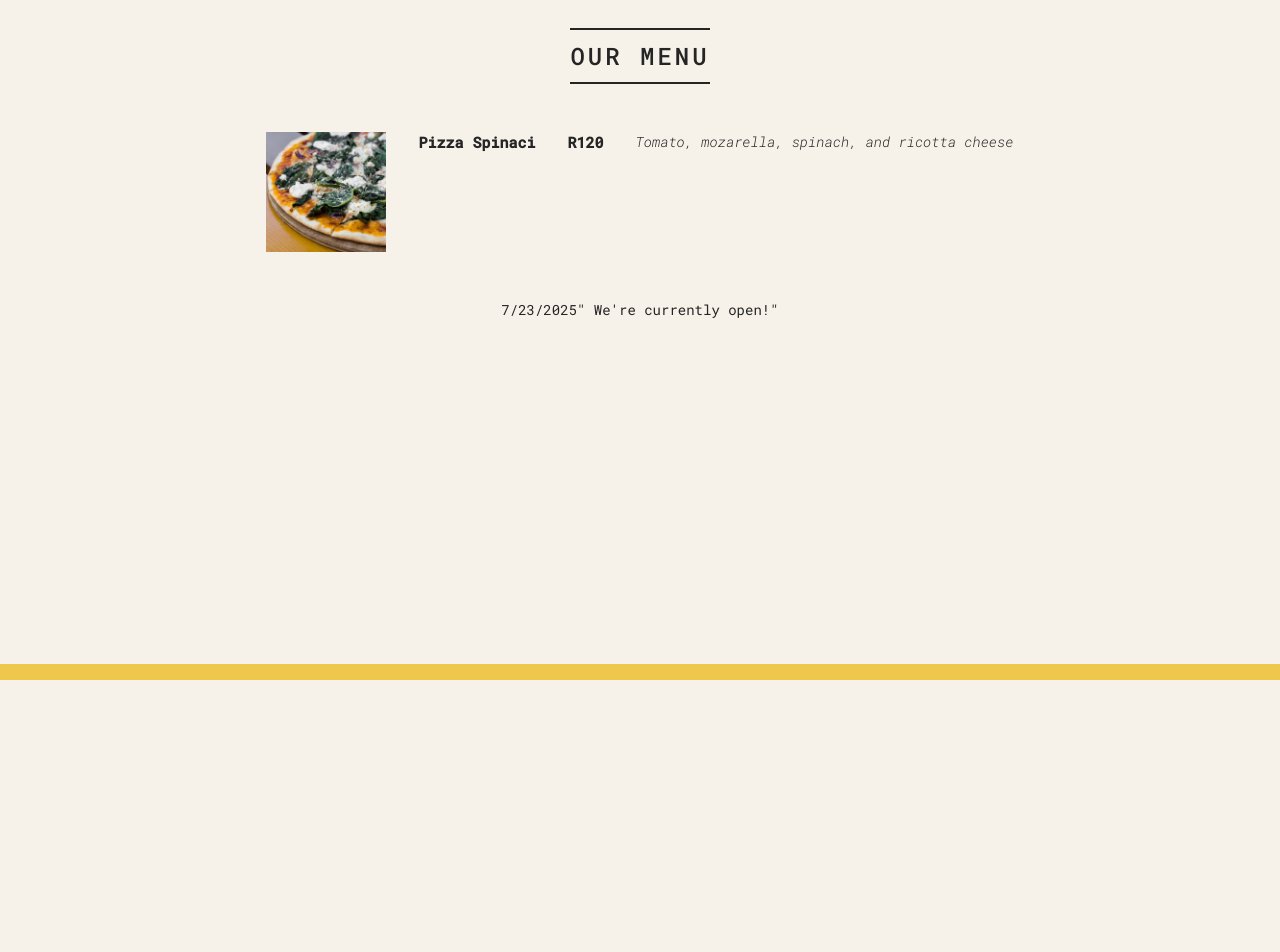
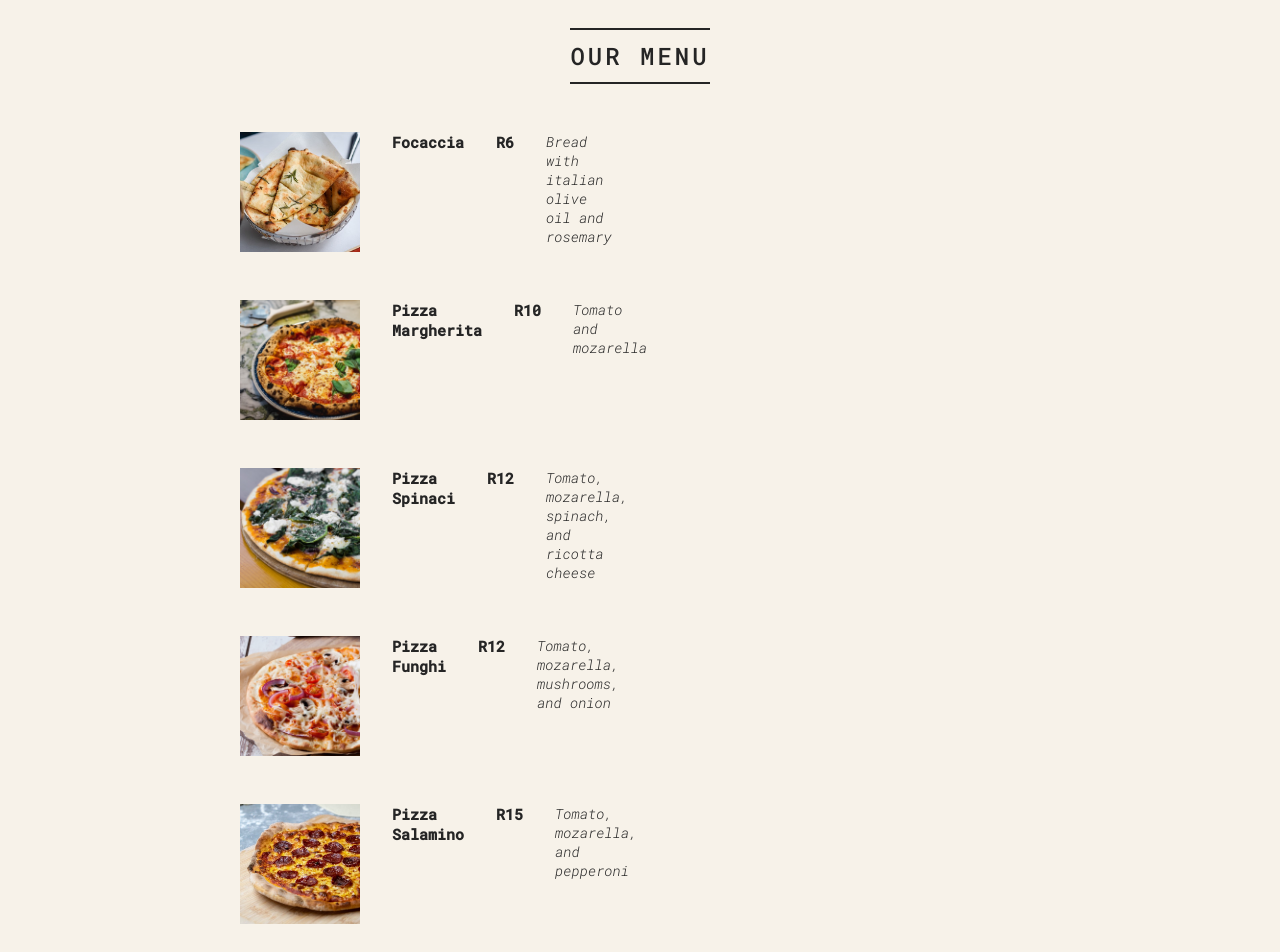
Before and after one commit to pedropkmmt/Pizza-Menu, a React (Vite) app in the folder Pizza-Fast/pizza-fast/: page / in a window 1280 px wide. Shown: the part 120-1072 px from the top of the page. Before the commit the page ends 800 px from the top, so only its background shows below. Built offline with nearby package versions, Linux system fonts and the light colour scheme.

Commit message:
deleted props imported data from data.js

```diff
--- a/Pizza-Fast/pizza-fast/src/App.jsx
+++ b/Pizza-Fast/pizza-fast/src/App.jsx
@@ -7,7 +7,7 @@ function App(){
         <>
          <div className='container'>
         <Header/>
-        <Pizza name="Pizza Spinaci" ingredients ="Tomato, mozarella, spinach, and ricotta cheese" price={120}  photoName="spinaci.jpg" soldOut={false}/>
+        <Pizza/>
         <Footer/>
         </div>
         </>
--- a/Pizza-Fast/pizza-fast/src/Components/Pizzas.jsx
+++ b/Pizza-Fast/pizza-fast/src/Components/Pizzas.jsx
@@ -1,13 +1,19 @@
-import '../data'
-function Pizza(props){
+import pizzaData from '../data'
+function Pizza(){
     return(
         <>
-        <div className ="pizza">
-        <img src={props.photoName} alt="spinaci pizza" />
-        <h2>{props.name}</h2>
-        <h2>R{props.price}</h2>
-        <p>{props.ingredients}</p>
-         </div>
+
+            {pizzaData.map((pizza, key) => (
+            <div className ="pizzas">
+                <div className="pizza">
+                <img src={pizza.photoName} alt={pizza.name} />
+                <h2 >{pizza.name}</h2>
+                <h2>R{pizza.price}</h2>
+                <p>{pizza.ingredients}</p>
+                </div>
+            </div>
+            ))}
+
         </>
     )
 }
--- a/Pizza-Fast/pizza-fast/src/data.js
+++ b/Pizza-Fast/pizza-fast/src/data.js
@@ -1,16 +1,16 @@
-const pizzaData = [
+ const pizzaData = [
   {
     name: "Focaccia",
     ingredients: "Bread with italian olive oil and rosemary",
     price: 6,
-    photoName: "pizzas/focaccia.jpg",
+    photoName: "focaccia.jpg",
     soldOut: false,
   },
   {
     name: "Pizza Margherita",
     ingredients: "Tomato and mozarella",
     price: 10,
-    photoName: "pizzas/margherita.jpg",
+    photoName: "margherita.jpg",
     soldOut: false,
   },
   {
@@ -24,21 +24,23 @@ const pizzaData = [
     name: "Pizza Funghi",
     ingredients: "Tomato, mozarella, mushrooms, and onion",
     price: 12,
-    photoName: "pizzas/funghi.jpg",
+    photoName: "funghi.jpg",
     soldOut: false,
   },
   {
     name: "Pizza Salamino",
     ingredients: "Tomato, mozarella, and pepperoni",
     price: 15,
-    photoName: "pizzas/salamino.jpg",
+    photoName: "salamino.jpg",
     soldOut: true,
   },
   {
     name: "Pizza Prosciutto",
     ingredients: "Tomato, mozarella, ham, aragula, and burrata cheese",
     price: 18,
-    photoName: "pizzas/prosciutto.jpg",
+    photoName: "prosciutto.jpg",
     soldOut: false,
   },
 ];
+
+export default pizzaData
```
